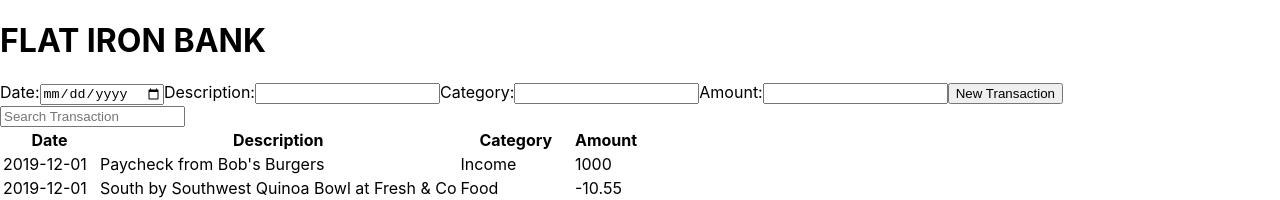
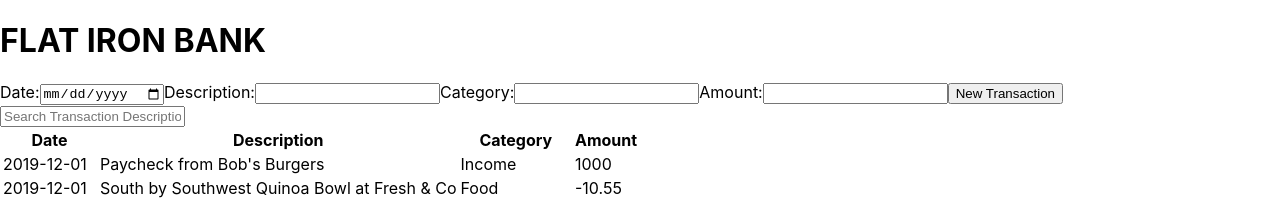
Before and after one commit to jeffetale/IP01-Code-Challenge-Bank-of-Flatiron, a React (Create React App) app: page / in a window 1280 px wide. Shown: the top 200 px of the page. Built offline with nearby package versions, Linux system fonts and the light colour scheme.

Commit message:
searching for transactions is no longer case sensitive

```diff
--- a/src/App.js
+++ b/src/App.js
@@ -20,7 +20,7 @@ const App = () => {
   };
 
   const transactionsFilter = transactions.filter((transaction) =>
-    transaction.description.includes(searchInput)
+    transaction.description.toLowerCase().includes(searchInput.toLowerCase())
   );
 
   return (
--- a/src/TransactionSearch.js
+++ b/src/TransactionSearch.js
@@ -8,7 +8,7 @@ const TransactionSearch = ({searchInput, setSearchInput}) => {
     return (
         <input
         type='text'
-        placeholder='Search Transaction'
+        placeholder='Search Transaction Description'
         value={searchInput}
         onChange={handleChange}
         />
```
